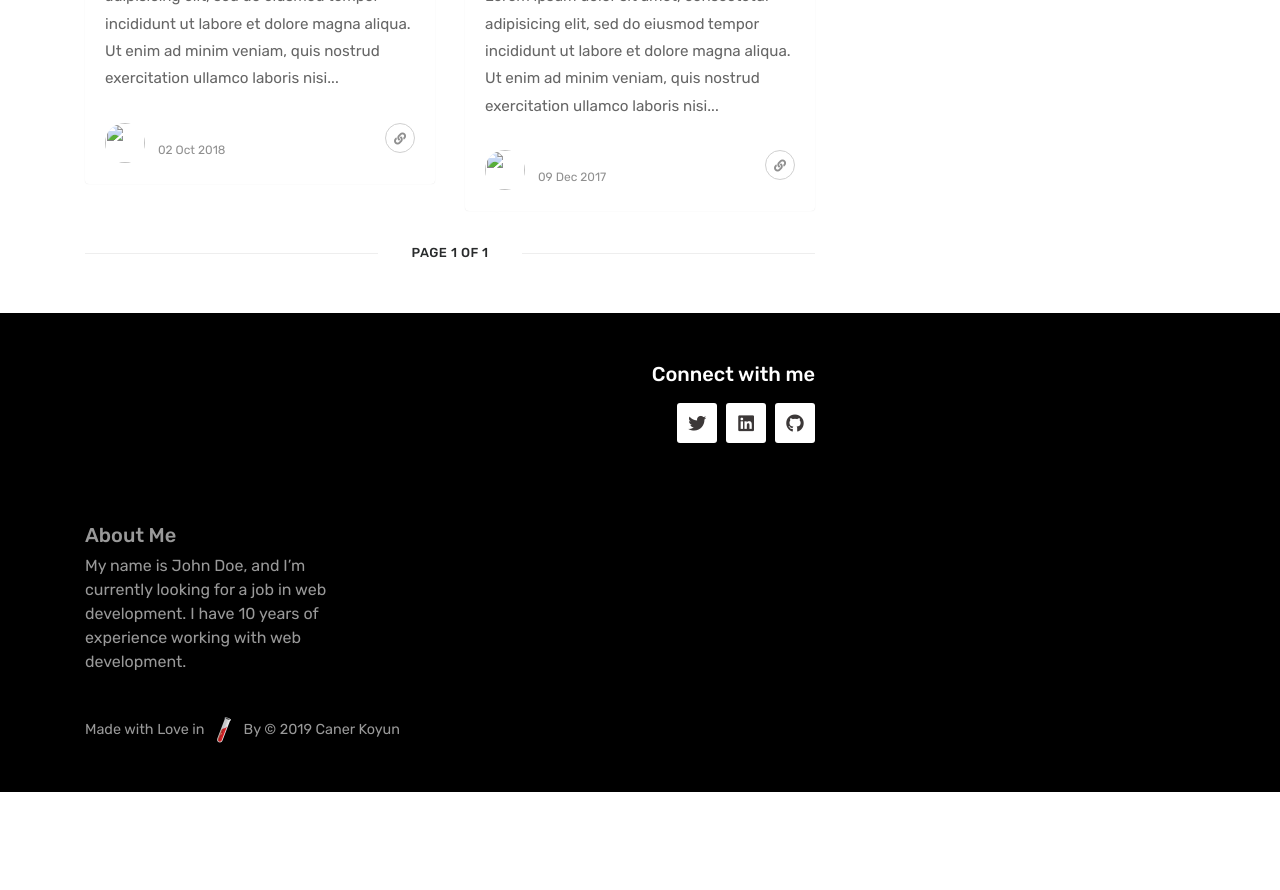
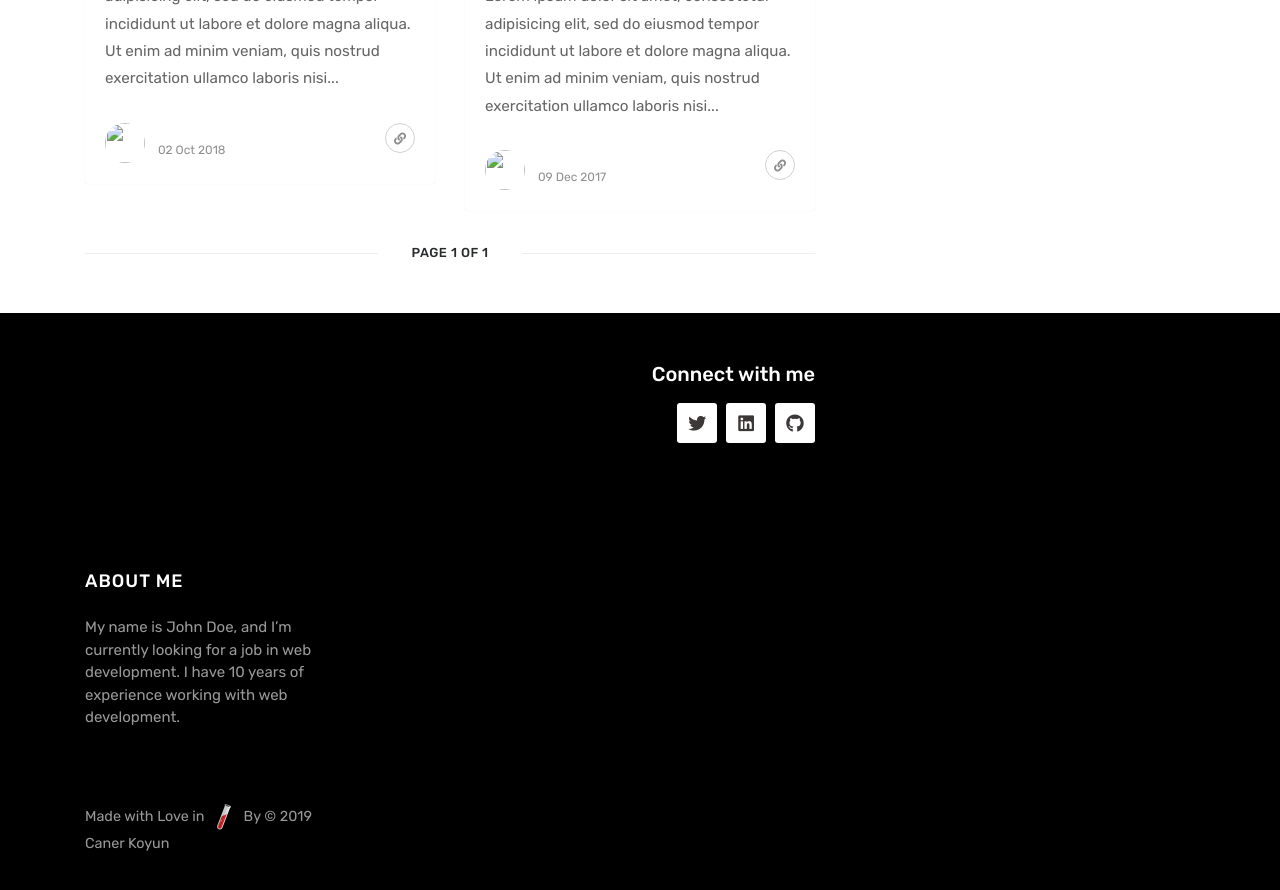
Before and after one commit to Canerkynn/CanerKynn.github.io, a Jekyll site: the page built from index.html, in a window 1280 px wide and 900 px high, scrolled down 1502 px. Shown: the top 890 px of the window. Built offline with Jekyll 4.4.1, drawn with Linux system fonts in a browser that asks for light colours; nearby versions of some CDN libraries; the list of posts is cut into pages by our own code; before the commit the page ends 2294 px from its top, so only the background shows below that.

Commit message:
Update default.html

```diff
--- a/_layouts/default.html
+++ b/_layouts/default.html
@@ -130,21 +130,20 @@
 
 
                 <div class="col-sm-3">
-
+                  <div class="footer-widget textwidget">
                     <h5 class="title">About Me</h5>
                     <p>My name is John Doe, and I’m currently looking for a job in web development. I have 10 years of experience working with web development.</p>
-
+                  </div>
+                  <div class="copyright">
+                    <p class="pull-left">
+                    Made with Love in <a href="https://jekyllrb.com" target="_blank"><img src="/assets/images/jekyll.png" width="32px" height="32px" /></a>
+                    By  ©  {{ site.time | date: "%Y" }} {{ site.name }}
+                   </p>
+                 </div>
                 </div>
             </div>
 
-            <div class="copyright">
-                <p class="pull-left">
-                Made with Love in <a href="https://jekyllrb.com" target="_blank"><img src="/assets/images/jekyll.png" width="32px" height="32px" /></a>
-                By  ©  {{ site.time | date: "%Y" }} {{ site.name }}
-                </p>
 
-                <div class="clearfix"></div>
-            </div>
 
         </div>
 
```
